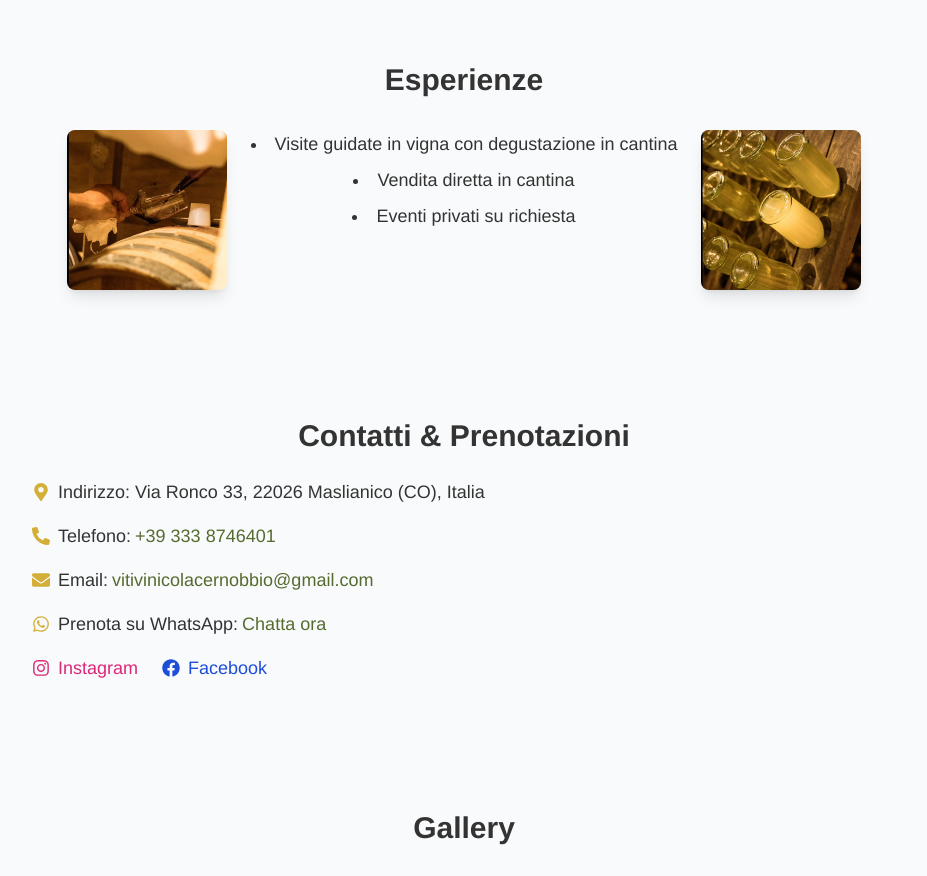
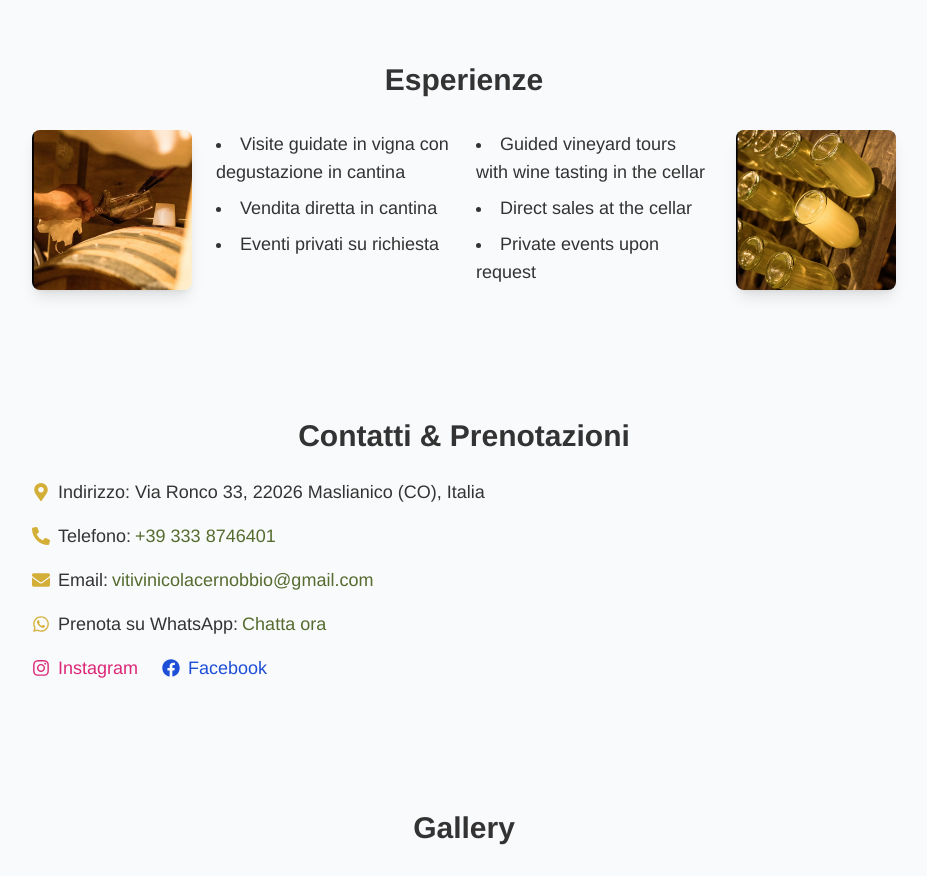
Before and after one commit to Marsmao2/VitivinicolaCernobbio1, a React (Create React App) app: page / in a window 1280 px wide. Shown: the part 1026-1902 px from the top of the page, without its empty margins (176-1103 px from the left). Built offline with nearby package versions, Linux system fonts and the light colour scheme.

Commit message:
Update Experiences.js

```diff
--- a/src/components/Experiences.js
+++ b/src/components/Experiences.js
@@ -7,7 +7,7 @@ export default function Experiences() {
         {/* Titolo centrato */}
         <h2 className="text-3xl font-semibold mb-8 text-center">Esperienze</h2>
 
-        {/* Container flex: immagine-sinistra | lista (centrata) | immagine-destra */}
+        {/* Container flex: immagine-sinistra | testi bilingue in due colonne | immagine-destra */}
         <div className="flex flex-col md:flex-row items-center md:items-start justify-center gap-6">
           {/* Immagine di sinistra */}
           <div className="flex-shrink-0">
@@ -18,12 +18,22 @@ export default function Experiences() {
             />
           </div>
 
-          {/* Lista delle esperienze: sempre centrata */}
-          <ul className="list-disc list-inside text-lg space-y-2 text-center">
-            <li>Visite guidate in vigna con degustazione in cantina</li>
-            <li>Vendita diretta in cantina</li>
-            <li>Eventi privati su richiesta</li>
-          </ul>
+          {/* Testi in due colonne: italiano e inglese */}
+          <div className="flex-1 grid grid-cols-1 md:grid-cols-2 gap-6 text-center md:text-left">
+            {/* Colonna Italiana */}
+            <ul className="list-disc list-inside text-lg space-y-2">
+              <li>Visite guidate in vigna con degustazione in cantina</li>
+              <li>Vendita diretta in cantina</li>
+              <li>Eventi privati su richiesta</li>
+            </ul>
+
+            {/* Colonna Inglese */}
+            <ul className="list-disc list-inside text-lg space-y-2">
+              <li>Guided vineyard tours with wine tasting in the cellar</li>
+              <li>Direct sales at the cellar</li>
+              <li>Private events upon request</li>
+            </ul>
+          </div>
 
           {/* Immagine di destra */}
           <div className="flex-shrink-0">
```
